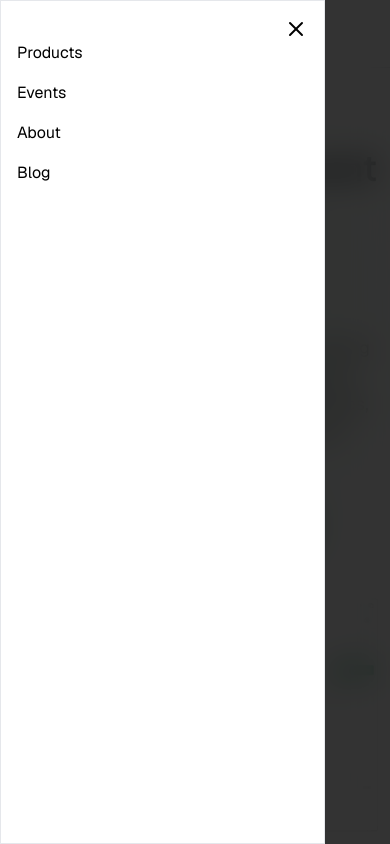
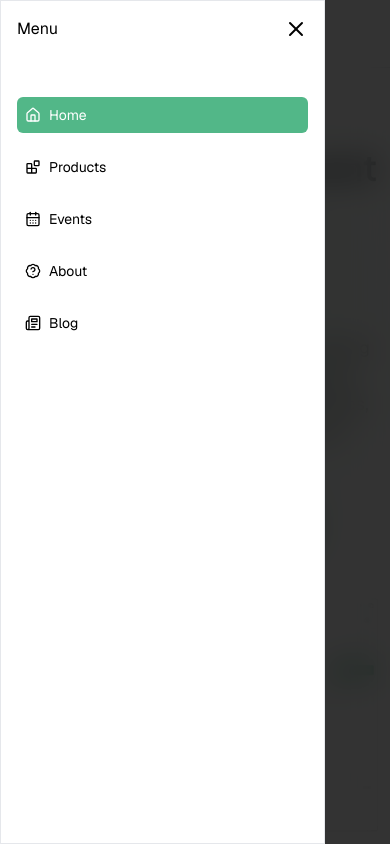
Before and after one commit to InteliTech-Inc/jed, a Next.js app: page / in a window 390 px wide. Both pictures are taken after a click on the icon 362 px from the left and 28 px from the top of the page. Shown: the top 844 px of the page. Built offline with nearby package versions, Linux system fonts and the light colour scheme.

Commit message:
fix ui and shorten url

```diff
--- a/src/app/(landing)/components/mobile_navbar.tsx
+++ b/src/app/(landing)/components/mobile_navbar.tsx
@@ -6,7 +6,7 @@ import { XIcon } from "lucide-react";
 import { useRef } from "react";
 import useClickOutside from "@/hooks/use_click_outside";
 import { NavLinks } from "./navbar";
-
+import { usePathname } from "next/navigation";
 type MobileNavbarProps = {
   isOpen: boolean;
   closeButtonHandler: () => void;
@@ -17,8 +17,16 @@ export default function MobileNavbar({
   closeButtonHandler,
 }: MobileNavbarProps) {
   const menuRef = useRef(null);
+  const pathname = usePathname();
 
   useClickOutside([menuRef], closeButtonHandler);
+
+  const isActive = (href: string) => {
+    if (pathname !== "/" && href === "/") {
+      return false;
+    }
+    return pathname?.startsWith(href);
+  };
 
   return (
     <motion.section
@@ -35,18 +43,24 @@ export default function MobileNavbar({
           "border top-0 left-0 h-screen bg-white w-5/6 p-4 lg:h-fit relative lg:p-0 lg:w-full "
         }
       >
-        <div className=" absolute right-4 lg:hidden">
+        <div className=" flex justify-between items-center right-4 lg:hidden">
+          <p className="">Menu</p>
           <XIcon size={24} onClick={closeButtonHandler} />
         </div>
-        <ul className=" flex-col flex gap-4 pt-6 lg:flex-row lg:pt-0">
-          {NavLinks.map(({ name, path }) => (
+        <ul className=" flex-col mt-8 flex gap-4 pt-6 lg:flex-row lg:pt-0">
+          {NavLinks.map(({ icon, name, path }) => (
             // biome-ignore lint/a11y/useKeyWithClickEvents: <explanation>
             <li key={name} onClick={closeButtonHandler}>
               <Link
                 href={path}
                 onClick={closeButtonHandler}
-                className="hover:underline hover:underline-offset-4 ease-in duration-100"
+                className={`${
+                  isActive(path)
+                    ? "bg-secondary text-white hover:text-white"
+                    : "hover:text-secondary"
+                } text-muted-foreground text-sm p-2 flex items-center gap-2 rounded-md transition-all  w-full`}
               >
+                {icon}
                 {name}
               </Link>
             </li>
--- a/src/app/(landing)/components/navbar.tsx
+++ b/src/app/(landing)/components/navbar.tsx
@@ -9,28 +9,44 @@ import Logo from "@/components/logo";
 import NavbarProductsDropdown from "./products_dropdown";
 import NavbarResourcesDropdown from "./resources_dropdown";
 
-import { UserRoundPlusIcon } from "lucide-react";
+import {
+  UserRoundPlusIcon,
+  HomeIcon,
+  BlocksIcon,
+  CalendarDaysIcon,
+  BadgeHelpIcon,
+  NewspaperIcon,
+} from "lucide-react";
 
 export const NavLinks = [
+  {
+    name: "Home",
+    path: "/",
+    icon: <HomeIcon size={16} />,
+  },
   {
     name: "Products",
     path: "/products",
     dropdown: <NavbarProductsDropdown />,
+    icon: <BlocksIcon size={16} />,
   },
   {
     name: "Events",
     path: "/all-events",
     dropdwon: false,
+    icon: <CalendarDaysIcon size={16} />,
   },
   {
     name: "About",
     path: "/about",
     dropdown: false,
+    icon: <BadgeHelpIcon size={16} />,
   },
   {
     name: "Blog",
     path: "/blog",
     dropdown: false,
+    icon: <NewspaperIcon size={16} />,
   },
 ];
 
@@ -72,6 +88,7 @@ export default function Navbar() {
         <nav className={" h-fit p-0 w-full lg:bg-transparent"}>
           <ul className=" flex gap-4 pt-6 flex-row lg:pt-0">
             {NavLinks.map((link) => {
+              if (link.name === "Home") return;
               return (
                 <span key={link.name}>
                   <li className="relative group">
--- a/src/app/(system)/events/[id]/nominations/components/data_table.tsx
+++ b/src/app/(system)/events/[id]/nominations/components/data_table.tsx
@@ -31,12 +31,14 @@ interface DataTableProps<TValue> {
   columns: ColumnDef<NominationsResponse, TValue>[];
   data: NominationsResponse[];
   url: string;
+  event_name?: string;
 }
 
 export function DataTable<TData, TValue>({
   columns,
   data,
   url,
+  event_name,
 }: DataTableProps<TValue>) {
   const [columnFilters, setColumnFilters] = useState<ColumnFiltersState>([]);
   const [sorting, setSorting] = useState<SortingState>([]);
@@ -71,7 +73,7 @@ export function DataTable<TData, TValue>({
           }}
           className="max-w-sm w-full"
         />
-        <TopButtons results={data} url={url} />
+        <TopButtons results={data} url={url} event_name={event_name} />
       </div>
       <div className="rounded-md border mt-6 bg-white ">
         <Table className="">
--- a/src/app/(system)/events/[id]/nominations/components/nomination_form.tsx
+++ b/src/app/(system)/events/[id]/nominations/components/nomination_form.tsx
@@ -179,7 +179,7 @@ export default function NominationForm({ id }: { id: string }) {
                     <Input
                       id="email"
                       type="email"
-                      placeholder="Enter a valid email address"
+                      placeholder="Enter nominee's email address"
                       className="border border-accent focus-visible:ring-1 focus-visible:ring-secondary focus-visible:ring-opacity-50 focus-visible:border-transparent"
                       {...field}
                     />
--- a/src/app/(system)/events/[id]/nominations/components/nominations_table.tsx
+++ b/src/app/(system)/events/[id]/nominations/components/nominations_table.tsx
@@ -11,20 +11,24 @@ export default async function NominationsTable({ id }: NominationsTableProps) {
   const db = dbServer(cookies);
   const { data: data_nominations, error } = await db
     .from("nominations")
-    .select("*, categories(category_name)")
+    .select("*, categories(category_name), events(name)")
     .eq("event_id", id);
+
+  const { data } = await db.from("events").select("name").single();
 
   if (!data_nominations) return [];
 
-  const linkURL =
-    process.env.NODE_ENV === "production"
-      ? process.env.NEXT_PUBLIC_LIVE_URL
-      : process.env.NEXT_PUBLIC_DEV_URL;
+  const linkURL = process.env.NEXT_PUBLIC_LIVE_URL;
   const url = `${linkURL}nom?id=${id}`;
 
   return (
     <div>
-      <DataTable data={data_nominations} columns={columns} url={url} />
+      <DataTable
+        data={data_nominations}
+        columns={columns}
+        url={url}
+        event_name={data?.name}
+      />
     </div>
   );
 }
--- a/src/app/(system)/events/[id]/nominations/components/top_buttons.tsx
+++ b/src/app/(system)/events/[id]/nominations/components/top_buttons.tsx
@@ -1,28 +1,69 @@
 "use client";
-import { Clipboard, DownloadIcon } from "lucide-react";
+import { Clipboard, DownloadIcon, LinkIcon } from "lucide-react";
 import { Button } from "@/components/ui/button";
 import { toast } from "sonner";
 import { NominationsResponse } from "@/types/types";
 import { format, formatDate } from "date-fns";
 import { exportToCSV } from "@/lib/utils";
+import { Input } from "@/components/ui/input";
+import axios from "@/lib/axios";
+import {
+  Dialog,
+  DialogContent,
+  DialogDescription,
+  DialogHeader,
+  DialogTitle,
+  DialogTrigger,
+  DialogFooter,
+} from "@/components/ui/dialog";
+import { useState } from "react";
 
 export default function TopButtons({
   url,
   results,
+  event_name,
 }: {
   url: string;
   results: NominationsResponse[];
+  event_name?: string;
 }) {
+  const [open, setOpen] = useState(false);
+  const [downloadableUrl, setDownloadableUrl] = useState(url);
+
   const handleCopyLink = async () => {
     if (navigator.share) {
       await navigator.share({
-        url,
+        url: downloadableUrl,
         title: "JED | Nominations",
         text: "Fill this form to add a new nomination",
       });
     } else {
-      await navigator.clipboard.writeText(url);
+      await navigator.clipboard.writeText(downloadableUrl);
       toast.success("Nominations forms link copied to clipboard");
+    }
+  };
+
+  const handleShortenURL = async () => {
+    const data = {
+      url: url,
+    };
+
+    let toastId;
+    toastId = toast.loading("Shortening URL...");
+
+    try {
+      const res = await axios.post("https://spoo.me/", data, {
+        headers: {
+          "content-type": "application/x-www-form-urlencoded",
+          Accept: "application/json",
+        },
+      });
+
+      setDownloadableUrl(res.data.short_url);
+      toast.success("URL shortened successfully", { id: toastId });
+    } catch (error) {
+      console.log(error);
+      toast.error("An error occurred while shortening URL", { id: toastId });
     }
   };
 
@@ -47,15 +88,48 @@ export default function TopButtons({
     toast.success("Nominations results exported successfully");
   };
   return (
-    <div className="flex items-center justify-end gap-x-4">
-      <Button onClick={handleCopyLink} variant={"secondary"} className=" gap-2">
+    <div className="flex items-center justify-end gap-x-2 md:gap-x-4">
+      <Dialog open={open} onOpenChange={setOpen}>
+        <DialogTrigger asChild>
+          <Button variant="secondary" className=" gap-2">
+            {" "}
+            <LinkIcon size={14} />
+            Generate forms link
+          </Button>
+        </DialogTrigger>
+        <DialogContent className="">
+          <DialogHeader>
+            <DialogTitle className=" text-left text-xl">
+              Nominations forms link.
+            </DialogTitle>
+            <DialogDescription className=" text-left">
+              Send out this link for people to nominate others for the different
+              categories that you have added.
+            </DialogDescription>
+          </DialogHeader>
+          <Input
+            id="full_name"
+            type="text"
+            readOnly
+            placeholder="Nominations forms URL"
+            className="border border-accent focus:border-secondary focus-visible:ring-1 focus-visible:ring-secondary focus-visible:ring-opacity-50 focus-visible:border-transparent"
+            value={downloadableUrl}
+          />
+          <DialogFooter className=" gap-2">
+            <Button onClick={handleCopyLink} className=" gap-2">
               <Clipboard size={14} />
               Share forms link
             </Button>
+            <Button variant="secondary" onClick={handleShortenURL}>
+              Shorten URL
+            </Button>
+          </DialogFooter>
+        </DialogContent>
         <Button className=" gap-2" onClick={handleDownloadData}>
           <DownloadIcon size={14} />
           Download results
         </Button>
+      </Dialog>
     </div>
   );
 }
```
Lines whose indentation alone changed are shown as unchanged.
